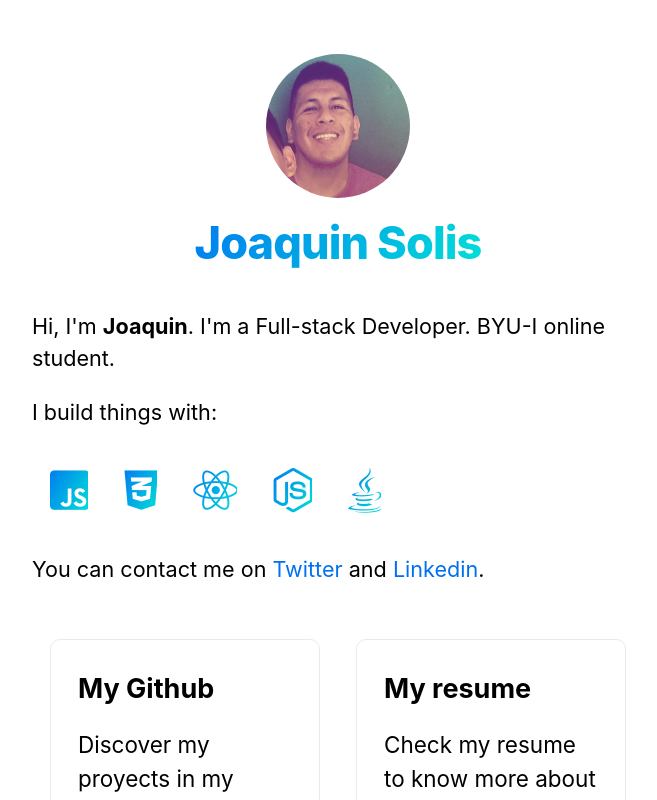
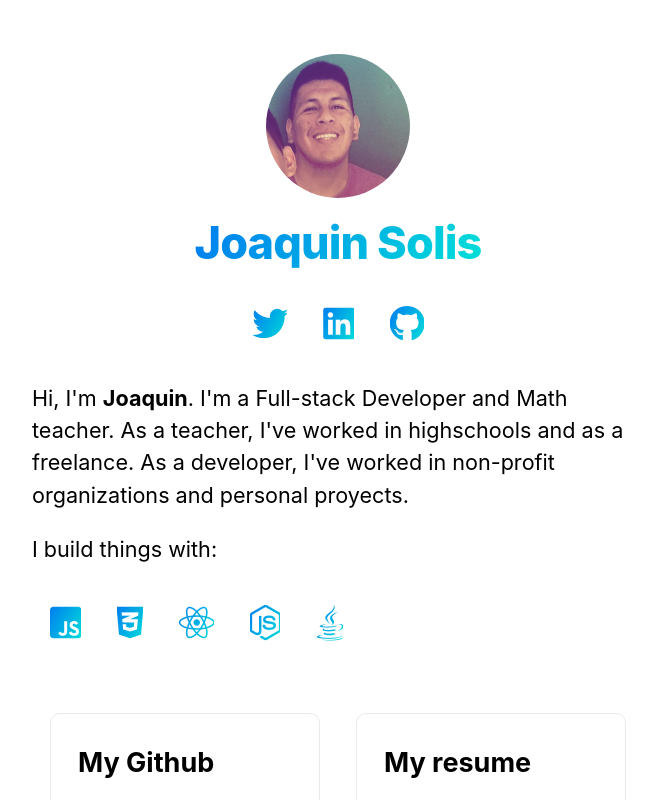
Before and after one commit to solisjoaquin/nextjs-blog, a Next.js app: page / in a window 1280 px wide. Shown: the top 800 px of the page, without its empty margins (302-959 px from the left). Built offline with nearby package versions, Linux system fonts and the light colour scheme.

Commit message:
adding changes in home (twitter, linkedin and github icons )

```diff
--- a/components/layout.js
+++ b/components/layout.js
@@ -34,6 +34,14 @@ export default function Layout({ children, home }) {
               alt={name}
             />
             <h1 className={utilStyles.heading2Xl}>{name}</h1>
+            <div className="flex">
+              <a href="https://twitter.com/joaquinsolis93" target="_blank"><i class="fab fa-twitter" title="twitter"></i></a>
+              <a href="https://linkedin.com/in/joaquinsolis" target="_blank"><i class="fab fa-linkedin" title="linkedin"></i></a>
+              <a href="https://github.com/solisjoaquin" target="_blank"><i class="fab fa-github" title="github"></i></a>
+
+
+
+            </div>
           </>
         ) : (
             <>
@@ -51,6 +59,7 @@ export default function Layout({ children, home }) {
                   <a className={utilStyles.colorInherit}>{name}</a>
                 </Link>
               </h2>
+
             </>
           )}
       </header>
--- a/pages/index.js
+++ b/pages/index.js
@@ -16,7 +16,8 @@ export default function Home({ allPostsData }) {
 
 
         <p>Hi, I'm <strong>Joaquin</strong>.
-        I'm a Full-stack Developer. BYU-I online student.
+        I'm a Full-stack Developer and Math teacher. As a teacher, I've worked in highschools
+        and as a freelance. As a developer, I've worked in non-profit organizations and personal proyects.
         </p>
         <p>I build things with:</p>
         <div className="flex">
@@ -25,16 +26,17 @@ export default function Home({ allPostsData }) {
           <i class="fab fa-react" title="React"></i>
           <i class="fab fa-node-js" title="NodeJS"></i>
           <i class="fab fa-java" title="Java"></i>
+
         </div>
 
 
-        <p>
+        {/* <p>
           You can contact me on
           {' '}
           <a href="https://twitter.com/joaquinsolis93" target="_blank">Twitter</a> and
           {' '}
           <a href="https://linkedin.com/in/joaquinsolis" target="_blank"> Linkedin</a>.
-        </p>
+        </p> */}
 
       </section>
 
--- a/styles/global.css
+++ b/styles/global.css
@@ -90,7 +90,7 @@ pre {
 }
 
 i {
-  font-size: 2.5rem;
+  font-size: 2rem;
   line-height: 1.2;
   font-weight: 800;
   letter-spacing: -0.05rem;
```
